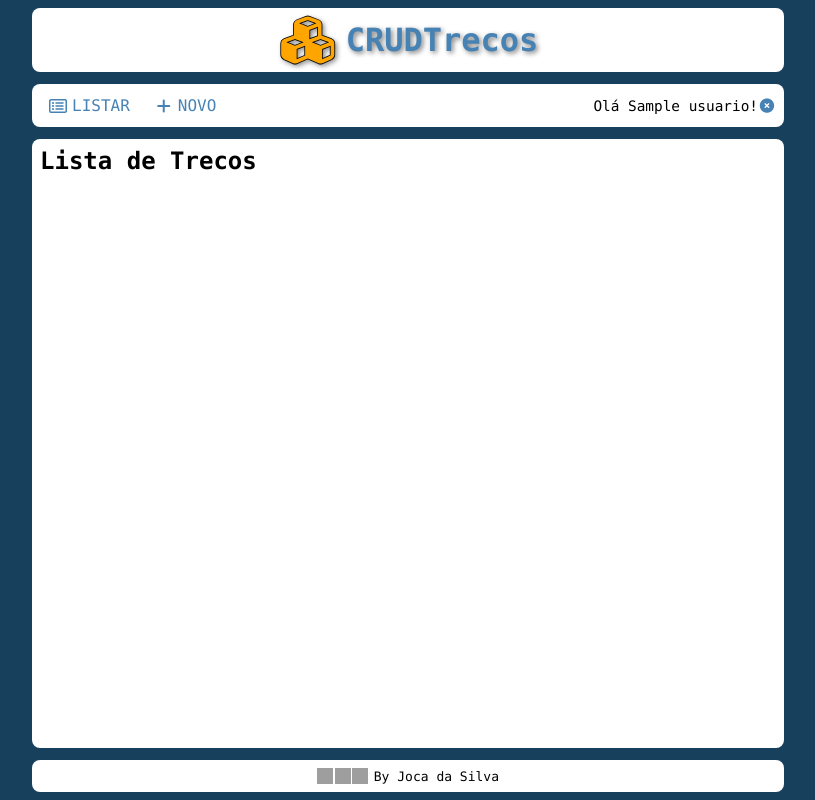
After one commit to Teresa-cristina/crudtrecos, a Flask app: template templates/index.html in a window 1280 px wide. The commit adds this page. Shown: the whole page, without its empty margins (232-1047 px from the left). Run offline with Flask 3, Linux system fonts and the light colour scheme; the template is opened without the code that fills it: most values are stand-ins (such as "Sample title", 1, 10 or a date in 2020); some libraries are stand-ins or nearby versions; grey boxes are pictures that could not be loaded.

Commit message:
aula 04/11/2024

```diff
--- a/app.py
+++ b/app.py
@@ -5,8 +5,10 @@ from flask import Flask, render_template
 app = Flask(__name__)
 
 # Rota raiz, equivalente a páginai inicial do site (index)
+
+
 @app.route("/")
-def home(): # Função executada ao acessar a rota raiz
+def home():  # Função executada ao acessar a rota raiz
 
     # Cria um usuário "fake" para testes
     # No futuro, isso virá de um cookie
@@ -25,7 +27,31 @@ def home(): # Função executada ao acessar a rota raiz
     }
 
     # Renderiza o template HTML, passaod valores para ele
-    return render_template('_template.html', **pagina)
+    return render_template('home.html', **pagina)
+
+
+@app.route('/novo')
+def novo():
+
+    # Cria um usuário "fake" para testes
+    # No futuro, isso virá de um cookie
+    usuario = {
+        'nome': 'Joca da Silva',
+        'id': '1'
+    }
+
+    # Extrai apenas o primeiro nome do usuário
+    usuario['pnome'] = usuario['nome'].split()[0]
+
+    # Dados, variáveis e valores a serem passados para o template HTML
+    pagina = {
+        'titulo': 'CRUDTrecos',
+        'usuario': usuario
+    }
+
+    # Renderiza o template HTML, passaod valores para ele
+    return render_template('home.html', **pagina)
+
 
 # Executa o servidor HTTP se estiver no modo de desenvolvimento
 # Remova / comente essas linhas no modo de produção
--- a/templates/_template.html
+++ b/templates/_template.html
@@ -32,18 +32,22 @@
 
         <main>
 
-            <h2>Teste</h2>
-            <p>Lorem ipsum dolor sit amet consectetur adipisicing elit. Error quam incidunt nemo vitae aliquam iste
-                autem quasi quos dolorem rem velit nisi neque nostrum magnam enim asperiores corrupti, ipsum molestias.
-            </p>
+            {% block conteudo %}
+
+
+            {% endblock %}
 
         </main>
 
         <footer>
-            <a href="https://creativecommons.org/licenses/by-sa/4.0/?ref=chooser-v1" target="_blank" rel="license noopener noreferrer">
-                <img src="https://mirrors.creativecommons.org/presskit/icons/cc.svg?ref=chooser-v1" alt="Creative Commons License">
-                <img src="https://mirrors.creativecommons.org/presskit/icons/by.svg?ref=chooser-v1" alt="Creative Commons Attribution">
-                <img src="https://mirrors.creativecommons.org/presskit/icons/sa.svg?ref=chooser-v1" alt="Creative Commons Share Adapt">
+            <a href="https://creativecommons.org/licenses/by-sa/4.0/?ref=chooser-v1" target="_blank"
+                rel="license noopener noreferrer">
+                <img src="https://mirrors.creativecommons.org/presskit/icons/cc.svg?ref=chooser-v1"
+                    alt="Creative Commons License">
+                <img src="https://mirrors.creativecommons.org/presskit/icons/by.svg?ref=chooser-v1"
+                    alt="Creative Commons Attribution">
+                <img src="https://mirrors.creativecommons.org/presskit/icons/sa.svg?ref=chooser-v1"
+                    alt="Creative Commons Share Adapt">
             </a> By Joca da Silva
         </footer>
 
--- /dev/null
+++ b/templates/index.html
@@ -0,0 +1,9 @@
+{# Inclui o template principal nesta página #}
+{% extends '_template.html' %}
+
+{# Bloco com conteúdo desta página #}
+{% block conteudo %}
+
+<h2>Lista de Trecos</h2>
+
+{% endblock %}
```
Also changed, not shown: templates/home.html (added, +9 -0 lines).
